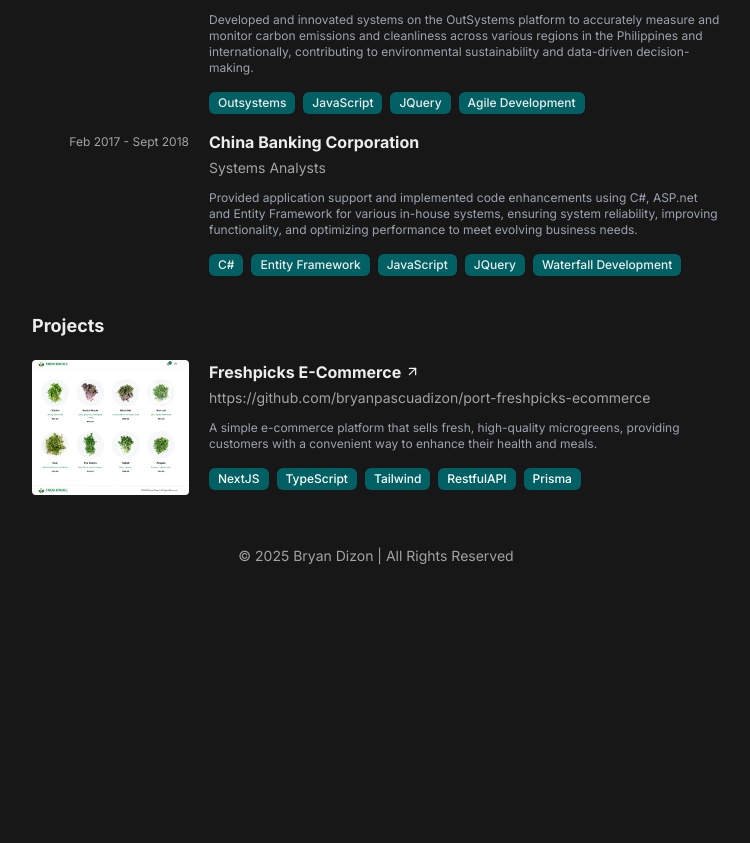
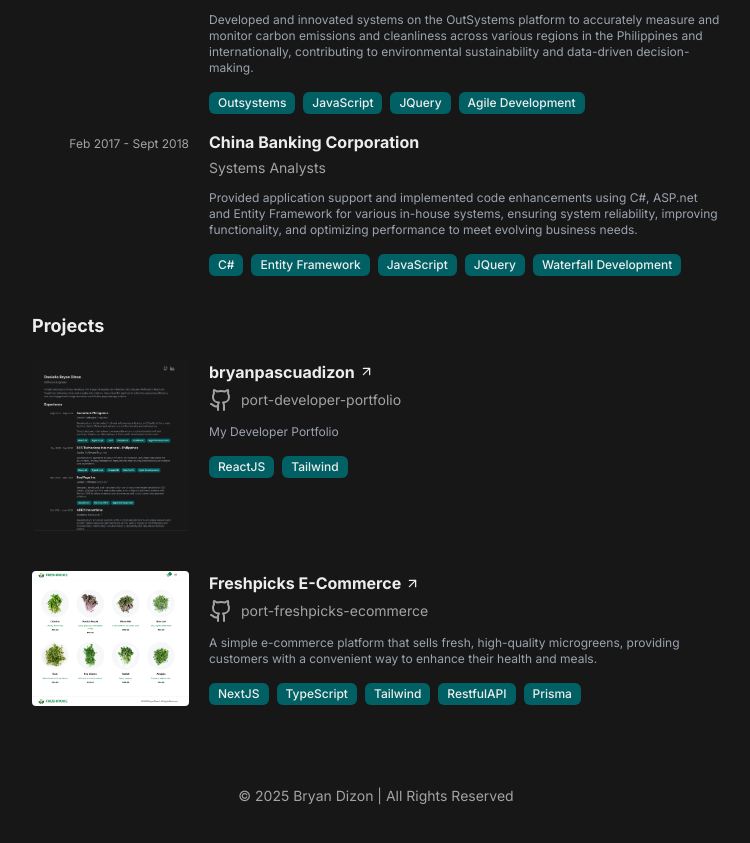
Before and after one commit to bryanpascuadizon/port-developer-portfolio, a Next.js app: page / in a window 1280 px wide. Shown: the part 861-1704 px from the top of the page, without its empty margins (264-1014 px from the left). Before the commit the page ends 1467 px from the top, so only its background shows below. Built offline with nearby package versions, Linux system fonts and the light colour scheme.

Commit message:
ui improvements

```diff
--- a/app/components/Experience.tsx
+++ b/app/components/Experience.tsx
@@ -12,7 +12,7 @@
       {data.experience.map((experience, experienceIndex) => (
         <div key={experienceIndex}>
           <div className="grid grid-cols-4 gap-5">
-            <div className="col-span-1 self-center">
+            <div className="col-span-1 mt-1.5">
               <p className="text-right text-xs secondary-text">
                 {experience.years}
               </p>
@@ -26,11 +26,6 @@
                 {" "}
                 {experience.company}
               </Link>
-            </div>
-          </div>
-          <div className="grid grid-cols-4 gap-5">
-            <div className="col-span-1"></div>
-            <div className="col-span-3">
               <p className="secondary-text text-sm mb-3 mt-1">
                 {experience.position}
               </p>
--- a/app/components/Projects.tsx
+++ b/app/components/Projects.tsx
@@ -2,7 +2,7 @@
 import Link from "next/link";
 import { Badge } from "@/components/ui/badge";
 import Image from "next/image";
-import { ArrowUpRight } from "lucide-react";
+import { ArrowUpRight, Github } from "lucide-react";
 
 const Projects = () => {
   const data = portfolio;
@@ -12,16 +12,16 @@
         <p className="text-lg primary-text font-bold mb-1">Projects</p>
       </div>
       {data.projects.map((project, projectIndex) => (
-        <div key={projectIndex}>
-          <div className="grid grid-cols-4 gap-5">
-            <div className="col-span-1">
-              <Link href={project.website} target="_blank">
+        <div key={projectIndex} className="">
+          <div className="md:grid md:grid-cols-4 gap-5">
+            <div className="md:col-span-1 w-full">
+              <Link href={project.website} target="_blank" className="link">
                 <Image
                   src={project.image}
                   alt={project.name}
                   width={300}
                   height={300}
-                  className="rounded-sm"
+                  className="rounded-sm object-cover object-center m-auto mb-10"
                 />
               </Link>
             </div>
@@ -29,7 +29,7 @@
               <div className="">
                 <Link
                   href={project.website}
-                  className="text-base primary-text font-bold flex"
+                  className="text-base primary-text font-bold flex link"
                   target="_blank"
                 >
                   {" "}
@@ -41,8 +41,15 @@
                   />
                 </Link>
                 <p className="secondary-text text-sm mb-3 mt-1">
-                  <Link href={project.github} target="_blank">
-                    {project.github}
+                  <Link
+                    href={project.github}
+                    target="_blank"
+                    className="flex gap-2 link"
+                  >
+                    <Github />{" "}
+                    <span className="self-center">
+                      {project.repositoryName}
+                    </span>
                   </Link>
                 </p>
                 <p className="mb-3 accent-text">{project.description}</p>
@@ -50,7 +57,7 @@
                   {project.skills.map((skill, skillIndex) => (
                     <Badge
                       key={skillIndex}
-                      className="badge-background text-white"
+                      className="badge-background primary-text"
                     >
                       {skill}
                     </Badge>
--- a/assets/styles/global.css
+++ b/assets/styles/global.css
@@ -27,4 +27,8 @@
   .badge-background {
     @apply bg-[#006064];
   }
+
+  .link {
+    @apply cursor-pointer;
+  }
 }
--- a/sample-data.ts
+++ b/sample-data.ts
@@ -12,7 +12,7 @@
         "Developed and implemented front-end solutions using React.js and TypeScript for a major banking client in Switzerland, enhancing code functionality and performance.",
         "Conducted peer code reviews to ensure adherence to coding standards and best practices, fostering a collaborative and high-quality development environment.",
       ],
-      years: "Aug 2023 - Aug - 2024",
+      years: "Aug 2023 - Aug 2024",
       skills: [
         "ReactJS",
         "TypeScript",
@@ -77,12 +77,22 @@
   ],
   projects: [
     {
+      name: "bryanpascuadizon",
+      description: "My Developer Portfolio",
+      image: "/images/projects/portfolio.png",
+      website: "https://bryanpascuadizon.vercel.app/",
+      github: "https://github.com/bryanpascuadizon/port-developer-portfolio",
+      repositoryName: "port-developer-portfolio",
+      skills: ["ReactJS", "Tailwind"],
+    },
+    {
       name: "Freshpicks E-Commerce",
       description:
         "A simple e-commerce platform that sells fresh, high-quality microgreens, providing customers with a convenient way to enhance their health and meals.",
       image: "/images/projects/freshpicks.png",
       website: "https://port-freshpicks-ecommerce.vercel.app/sign-in",
       github: "https://github.com/bryanpascuadizon/port-freshpicks-ecommerce",
+      repositoryName: "port-freshpicks-ecommerce",
       skills: ["NextJS", "TypeScript", "Tailwind", "RestfulAPI", "Prisma"],
     },
   ],
```
Also changed, not shown: public/images/projects/portfolio.png (added).
